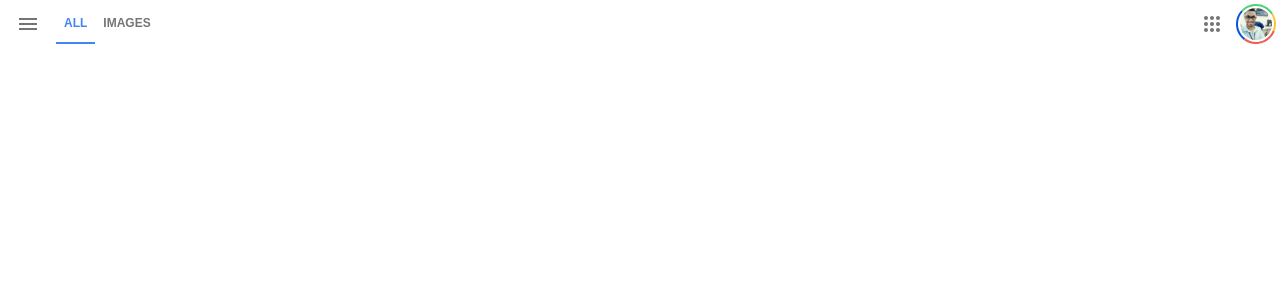
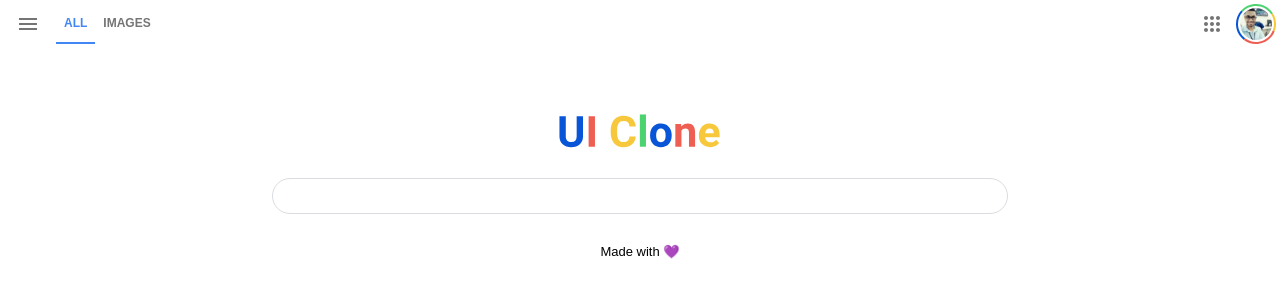
Before and after one commit to dyhalmeida/google-ui-clone, a plain HTML site: page index.html in a window 1280 px wide. Drawn offline with Linux system fonts and the light colour scheme.

Commit message:
Adicionado main do google ui clone

```diff
--- a/index.html
+++ b/index.html
@@ -29,7 +29,11 @@
         </div>
       </div>
     </header>
-    <!-- <main></main> -->
+    <main class="content">
+      <img class="content__logo" src="assets/logo.svg" alt="Google UI Clone" />
+      <input class="content__search" type="text" />
+      <div class="content__offer">Made with 💜</div>
+    </main>
     <!-- <footer></footer> -->
   </body>
 </html>
--- a/style.css
+++ b/style.css
@@ -70,3 +70,34 @@ input {
   top: 0;
   left: 0;
 }
+
+/* Main */
+.content {
+  display: flex;
+  flex-direction: column;
+  padding: 56px 8px 0;
+  align-items: center;
+}
+
+.content__logo {
+  height: 56px;
+}
+
+.content__search {
+  margin-top: 18px;
+  width: 100%;
+  max-width: 736px;
+  padding: 7px 10px 6px 20px;
+  font-size: 18px;
+  color: rgba(0, 0, 0, 0.87);
+  background: transparent;
+  border-radius: 25px;
+  border: 1px solid #dadce0;
+  outline: 0;
+}
+
+.content__offer {
+  margin-top: 24px;
+  font-size: 13px;
+  padding: 6px 12px;
+}
```
